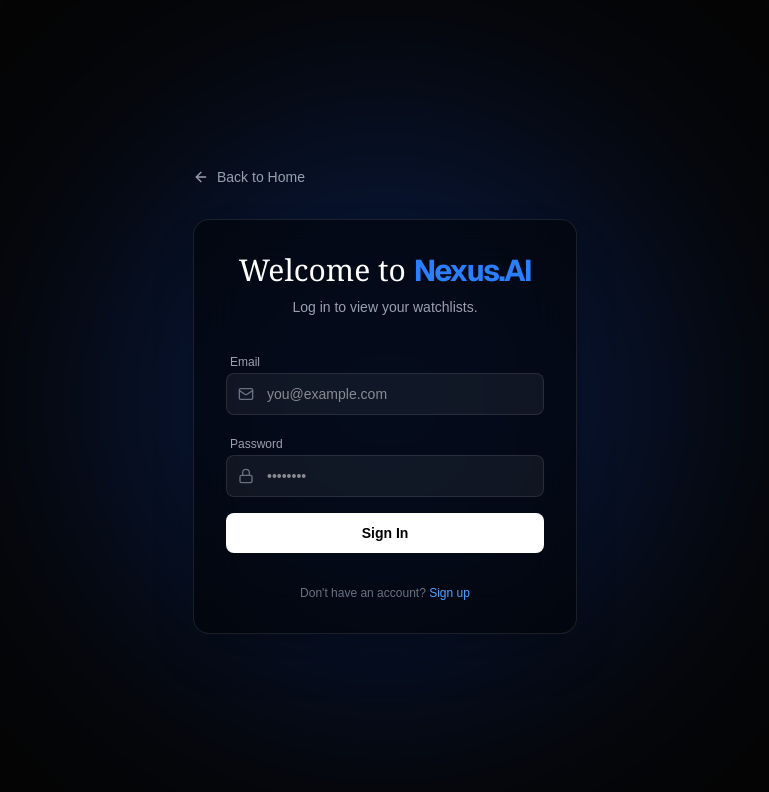
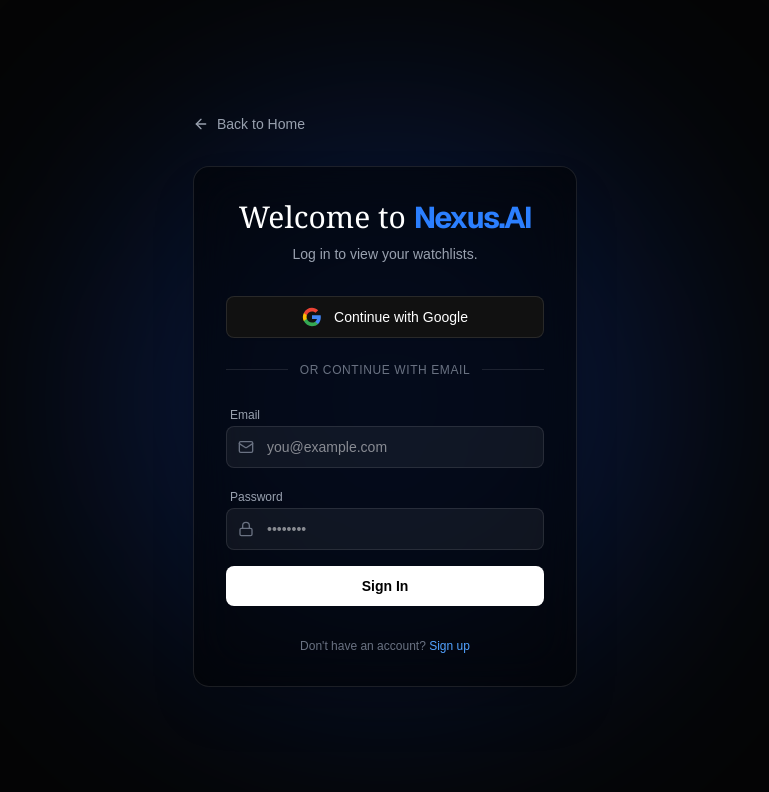
Before and after one commit to Vijaysr-1812/growth_AI, a Next.js app: page /login in a window 1280 px wide. Shown: the top 792 px of the page, without its empty margins (255-1024 px from the left). Built offline with nearby package versions, Linux system fonts and the light colour scheme.

Commit message:
commit before deployment

```diff
--- a/app/login/page.tsx
+++ b/app/login/page.tsx
@@ -10,14 +10,14 @@
 export default function LoginPage() {
   const router = useRouter();
   const [isSignUp, setIsSignUp] = useState(false);
-  const [name, setName] = useState(""); // NEW: State for Name
+  const [name, setName] = useState("");
   const [email, setEmail] = useState("");
   const [password, setPassword] = useState("");
 
   const [isLoading, setIsLoading] = useState(false);
   const [error, setError] = useState("");
 
-  // NEW: Strict Password Validation logic
+  // Strict Password Validation logic
   const validatePassword = (pass: string) => {
     const minLength = 8;
     const hasUpper = /[A-Z]/.test(pass);
@@ -43,7 +43,7 @@
         const res = await fetch("/api/register", {
           method: "POST",
           headers: { "Content-Type": "application/json" },
-          body: JSON.stringify({ name, email, password }), // Sending Name to DB
+          body: JSON.stringify({ name, email, password }),
         });
 
         const data = await res.json();
@@ -67,7 +67,7 @@
     });
 
     if (result?.error) {
-      setError(isSignUp ? "Account created, but failed to log in." : "Invalid email or password.");
+      setError(isSignUp ? "Account created, but failed to log in." : "Invalid email or password. Or account not verified.");
       setIsLoading(false);
     } else {
       window.location.href = "/dashboard";
@@ -103,9 +103,32 @@
             </div>
           )}
 
+          {/* ========================================
+              GOOGLE OAUTH BUTTON
+              ======================================== */}
+          <button
+            type="button"
+            onClick={() => signIn("google", { callbackUrl: "/dashboard" })}
+            className="w-full bg-[#111] border border-white/10 hover:bg-white/5 text-white font-medium py-2.5 rounded-lg text-sm transition-colors flex items-center justify-center mb-6 shadow-sm"
+          >
+            <svg className="w-5 h-5 mr-3" viewBox="0 0 24 24" xmlns="http://www.w3.org/2000/svg">
+              <path d="M22.56 12.25c0-.78-.07-1.53-.2-2.25H12v4.26h5.92c-.26 1.37-1.04 2.53-2.21 3.31v2.77h3.57c2.08-1.92 3.28-4.74 3.28-8.09z" fill="#4285F4"/>
+              <path d="M12 23c2.97 0 5.46-.98 7.28-2.66l-3.57-2.77c-.98.66-2.23 1.06-3.71 1.06-2.86 0-5.29-1.93-6.16-4.53H2.18v2.84C3.99 20.53 7.7 23 12 23z" fill="#34A853"/>
+              <path d="M5.84 14.09c-.22-.66-.35-1.36-.35-2.09s.13-1.43.35-2.09V7.07H2.18C1.43 8.55 1 10.22 1 12s.43 3.45 1.18 4.93l2.85-2.22.81-.62z" fill="#FBBC05"/>
+              <path d="M12 5.38c1.62 0 3.06.56 4.21 1.64l3.15-3.15C17.45 2.09 14.97 1 12 1 7.7 1 3.99 3.47 2.18 7.07l3.66 2.84c.87-2.6 3.3-4.53 6.16-4.53z" fill="#EA4335"/>
+            </svg>
+            Continue with Google
+          </button>
+
+          {/* OR DIVIDER */}
+          <div className="flex items-center mb-6">
+            <div className="flex-1 border-t border-white/10"></div>
+            <span className="px-3 text-xs text-gray-500 uppercase tracking-wider">Or continue with email</span>
+            <div className="flex-1 border-t border-white/10"></div>
+          </div>
+
           <form onSubmit={handleCredentialsSubmit} className="space-y-4 mb-6">
 
-            {/* NEW: Name Field (Only shows during Sign Up) */}
             {isSignUp && (
               <div className="space-y-1">
                 <label className="text-xs text-gray-400 ml-1">Full Name</label>
```
